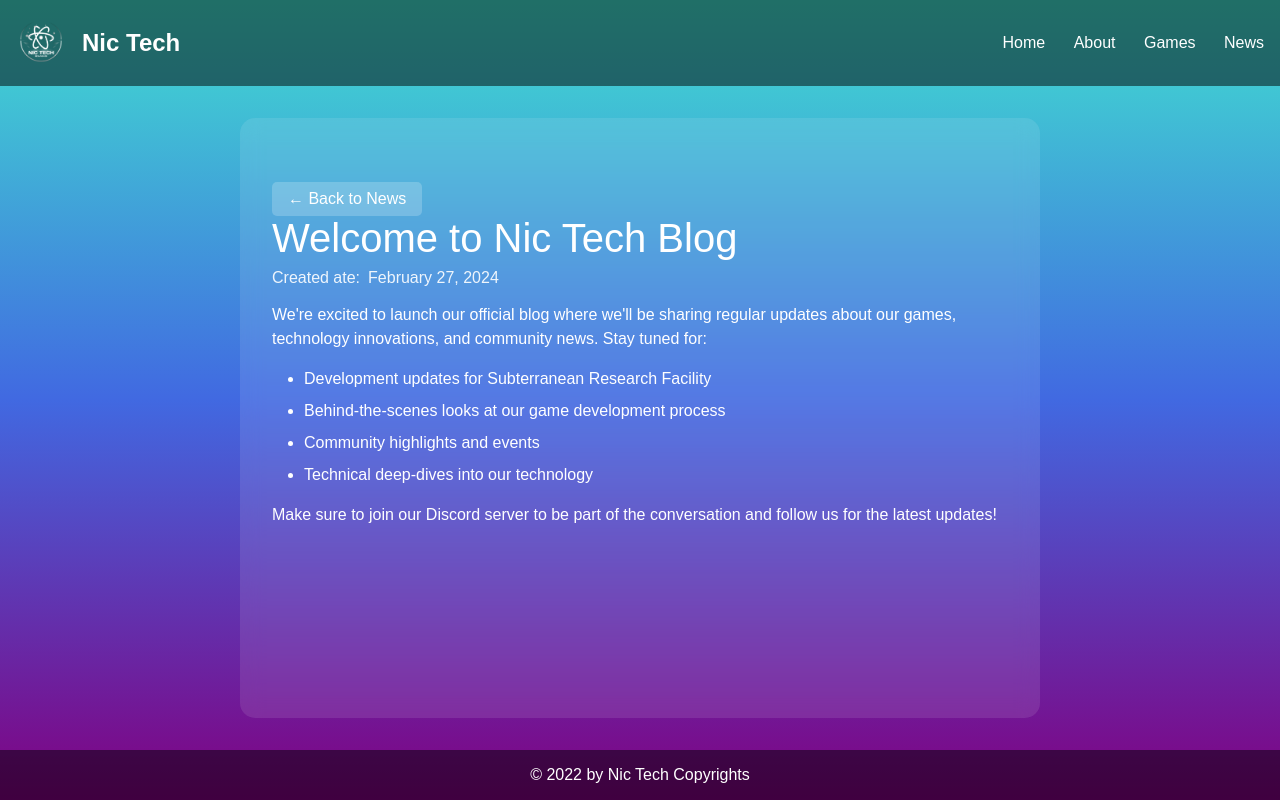
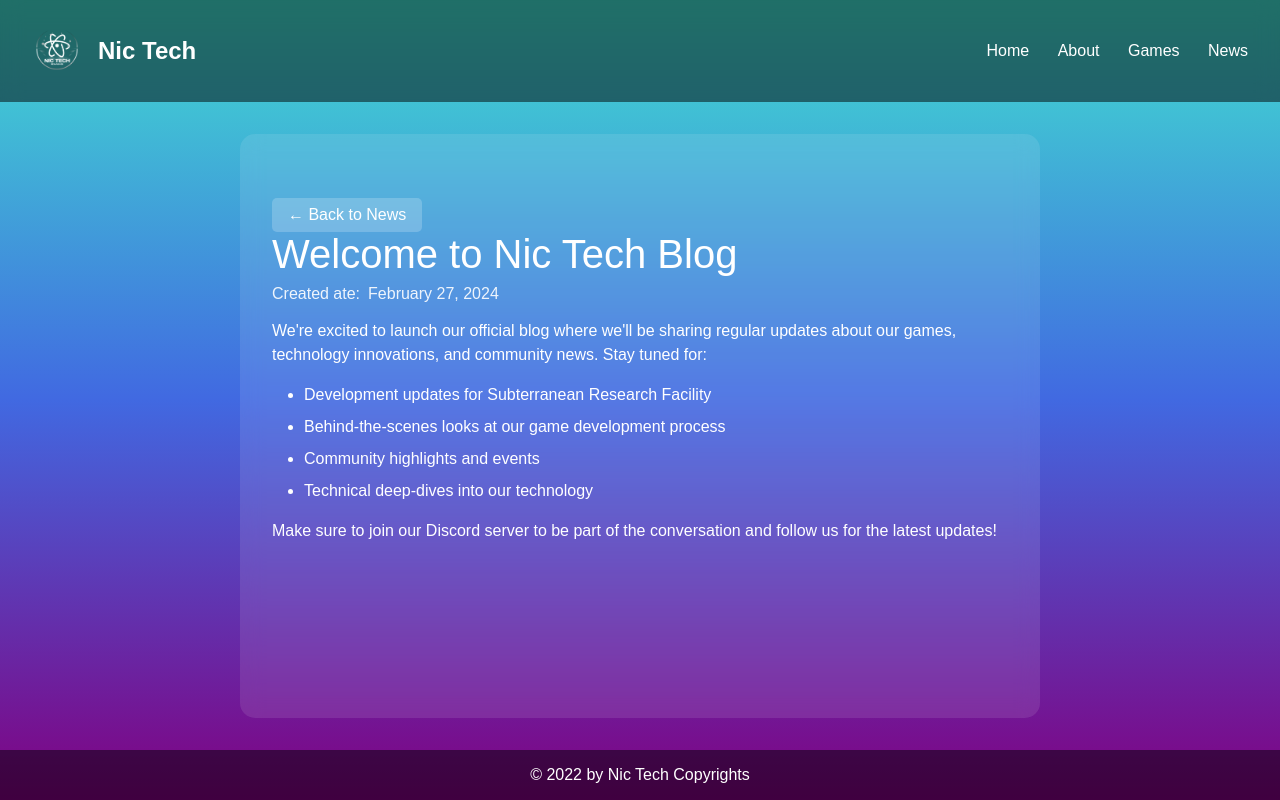
Before and after one commit to Nic-Tech-Reimagined/Nic-Tech-Reimagined.github.io, a plain HTML site: page news/first-post.html in a window 1280 px wide. Drawn offline with Linux system fonts and the light colour scheme.

Commit message:
Blog UI Update #3

```diff
--- a/news/first-post.html
+++ b/news/first-post.html
@@ -21,10 +21,14 @@
         }
 
         header {
-            padding: 1rem;
+            padding: 1.5rem 2rem;
             background: rgba(0, 0, 0, 0.5);
+            backdrop-filter: blur(10px);
             display: flex;
             align-items: center;
+            position: sticky;
+            top: 0;
+            z-index: 100;
         }
 
         .logo {
```
